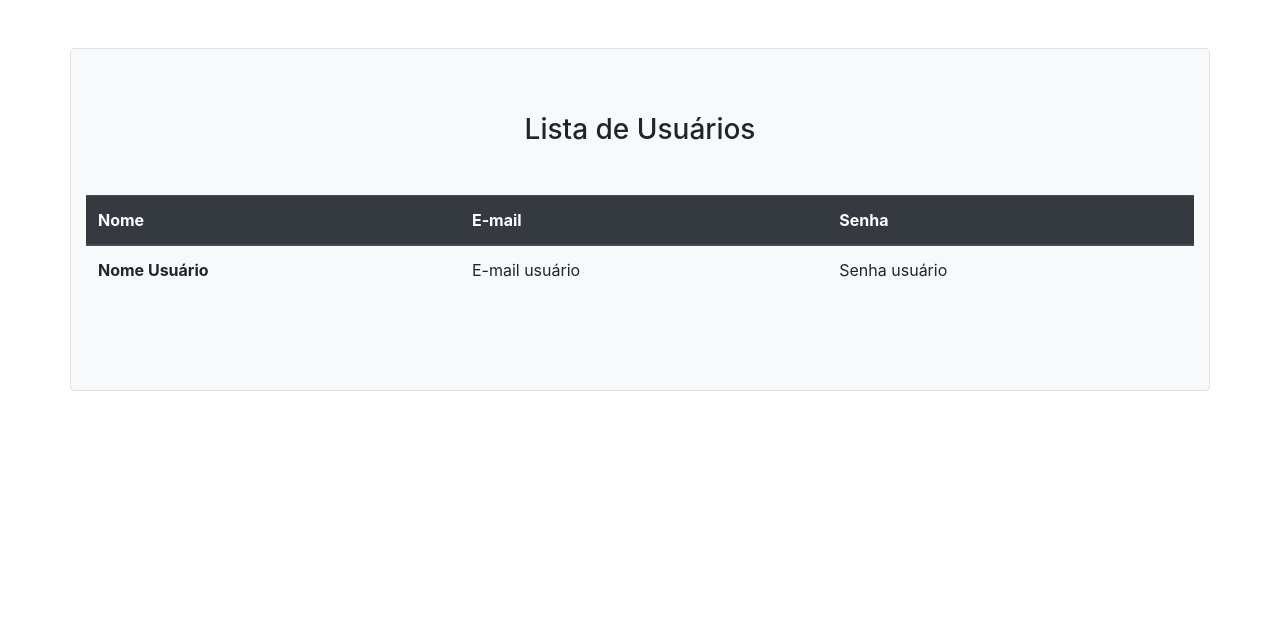
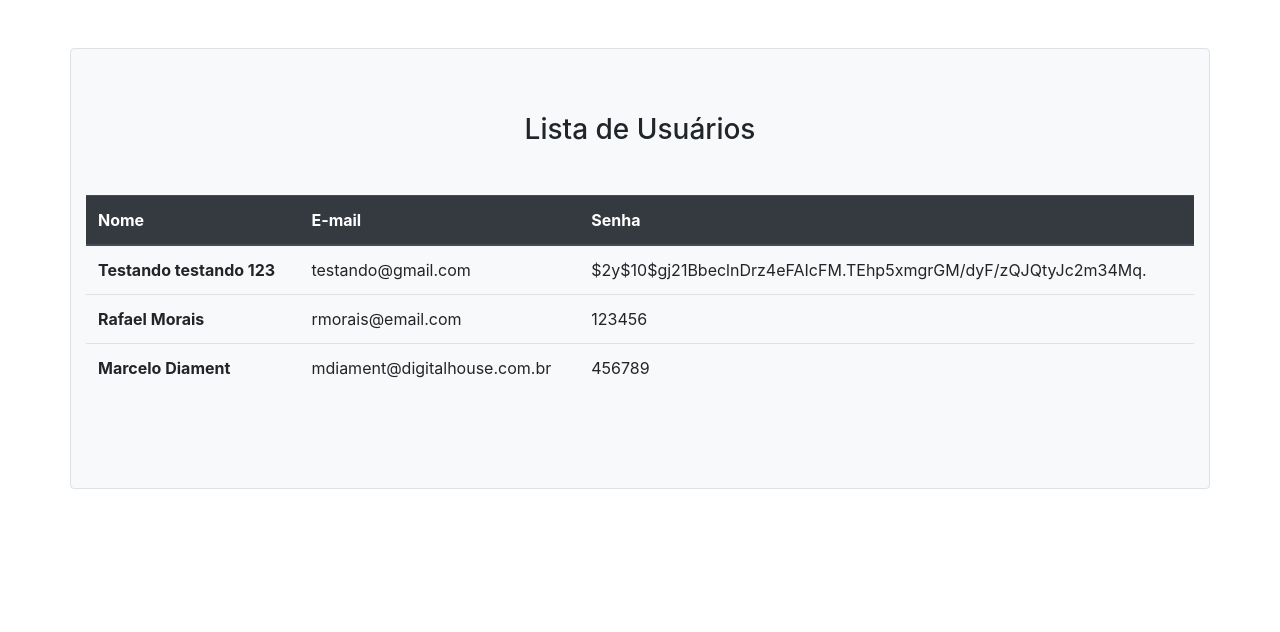
Before and after one commit to Rafael-Morais-D/auladh-php, a PHP site: page /usuarios.php in a window 1280 px wide. Shown: the part 56-688 px from the top of the page. Run offline with PHP 8.4, Linux system fonts and the light colour scheme.

Commit message:
Finalizando a aula 04

```diff
--- a/aula04/data/usuarios.json
+++ b/aula04/data/usuarios.json
@@ -1,10 +1 @@
-{
-    "usuarios": [
-        {
-            "nome": "Testando",
-            "sobrenome": "testando 123",
-            "email": "testando@gmail.com",
-            "senha": "$2y$10$gj21BbeclnDrz4eFAIcFM.TEhp5xmgrGM\/dyF\/zQJQtyJc2m34Mq."
-        }
-    ]
-}
+{"usuarios":[{"nome":"Testando","sobrenome":"testando 123","email":"testando@gmail.com","senha":"$2y$10$gj21BbeclnDrz4eFAIcFM.TEhp5xmgrGM\/dyF\/zQJQtyJc2m34Mq."},{"nome":"Rafael","sobrenome":"Morais","email":"rmorais@email.com","senha":"123456"},{"nome":"Marcelo","sobrenome":"Diament","email":"mdiament@digitalhouse.com.br","senha":"456789"}]}
--- a/aula04/usuarios.php
+++ b/aula04/usuarios.php
@@ -1,3 +1,9 @@
+<?php
+        $usuariosJson = file_get_contents("./data/usuarios.json");
+
+        $arrayUsuarios = json_decode($usuariosJson, true);
+?>
+
 <?php $tituloPagina = "Lista de Usuários"; ?>
 <?php require_once("./inc/head.php"); ?>
 <?php require_once("./inc/header.php"); ?>
@@ -14,11 +20,13 @@
                         </tr>
                     </thead>
                     <tbody>
-                        <tr>
-                            <th scope="row">Nome Usuário</th>
-                            <td>E-mail usuário</td>
-                            <td>Senha usuário</td>
-                        </tr>
+                        <?php foreach($arrayUsuarios["usuarios"] as $usuario): ?>
+                            <tr>
+                                <th scope="row"><?= $usuario["nome"] . " " . $usuario["sobrenome"]; ?></th>
+                                <td><?= $usuario["email"]; ?></td>
+                                <td><?= $usuario["senha"]; ?></td>
+                            </tr>
+                        <?php endforeach; ?>
                     </tbody>
                 </table>
             </section>
```
Also changed, not shown: aula04/index.php (+26 -0 lines).
